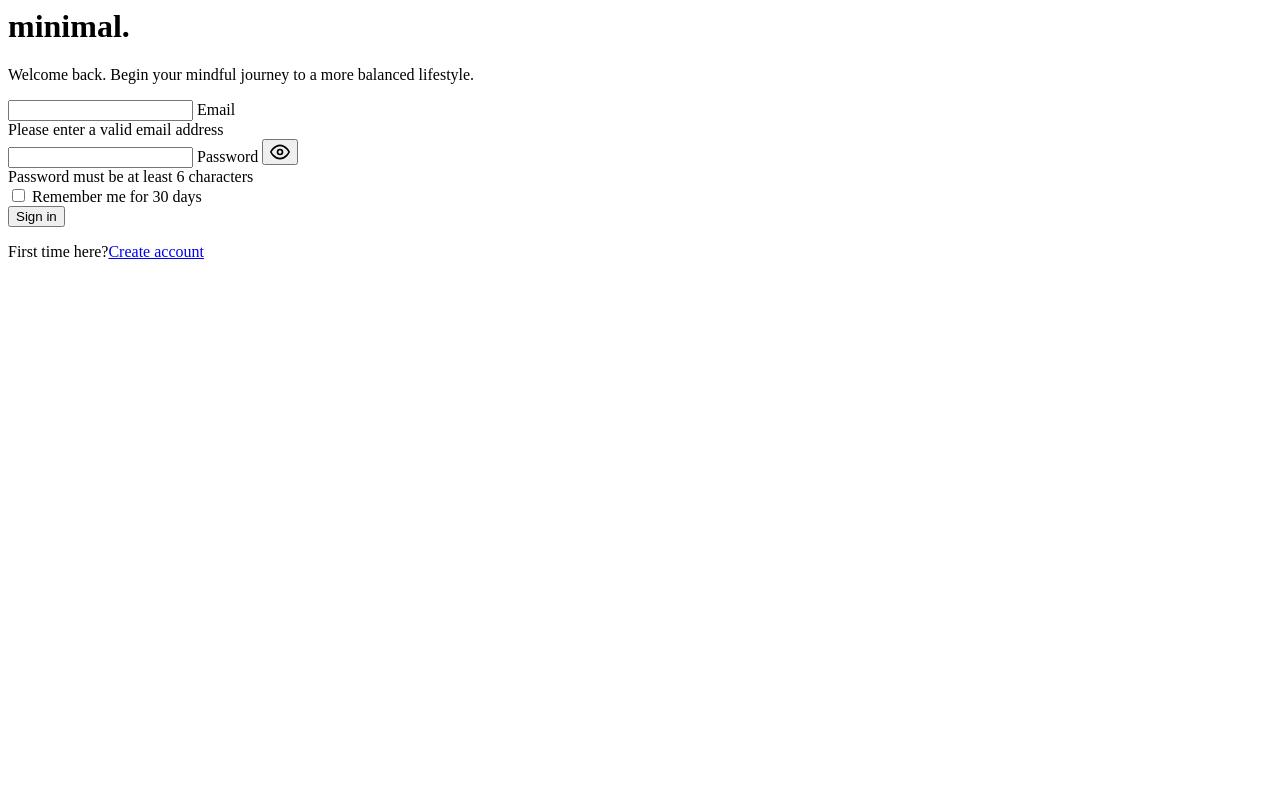
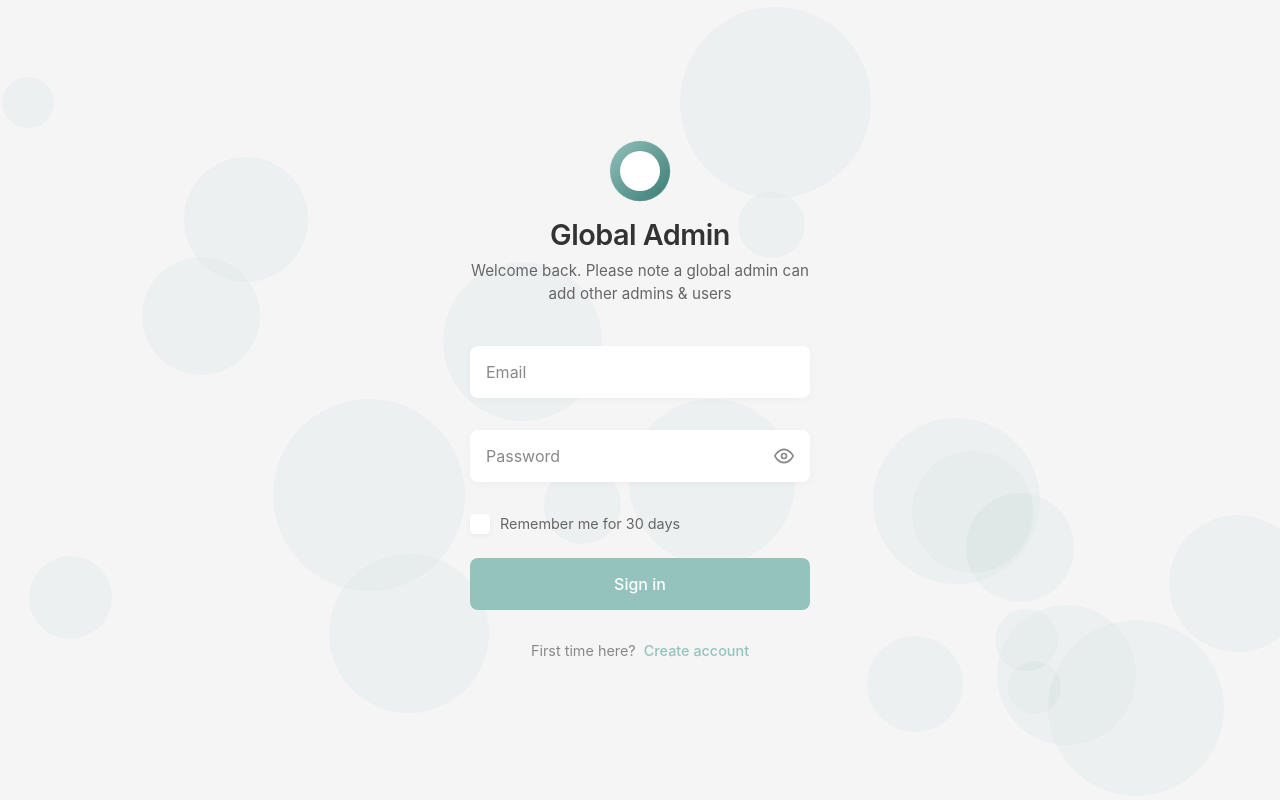
Before and after one commit to mwchben/ledgers, a Flask app: page /login in a window 1280 px wide. Run offline with Flask 3, Linux system fonts and the light colour scheme.

Commit message:
login html working

```diff
--- a/templates/login.html
+++ b/templates/login.html
@@ -3,9 +3,7 @@
   <meta charset="UTF-8">
   <meta name="viewport" content="width=device-width, initial-scale=1.0">
   <title>{{ title }}</title>
-  <style>
-
-  </style>
+  <link rel="stylesheet" href="{{ url_for('static', filename='login.css') }}">
 </head>
 <body>
   <div class="background-pattern" id="pattern"></div>
@@ -16,8 +14,8 @@
         <div class="circle circle-1"></div>
         <div class="circle circle-2"></div>
       </div>
-      <h1>minimal.</h1>
-      <p>Welcome back. Begin your mindful journey to a more balanced lifestyle.</p>
+      <h1>Global Admin</h1>
+      <p>Welcome back. Please note a global admin can add other admins & users </p>
     </div>
 
     <form id="login-form">
@@ -59,8 +57,7 @@
     </div>
   </div>
 
-  <script>
+  <script src="{{ url_for('static', filename='login.js') }}"></script>
 
-  </script>
 </body>
 </html>
```
